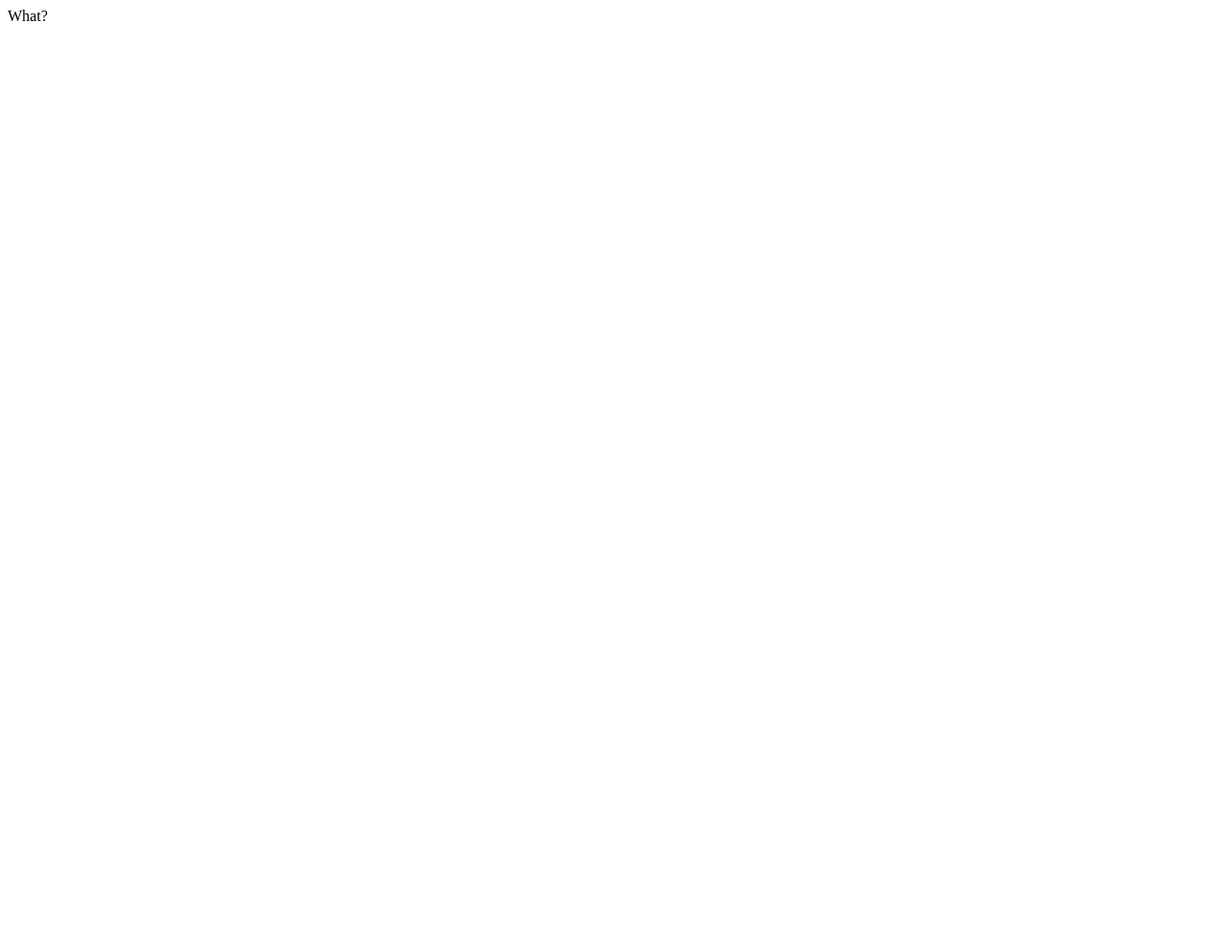
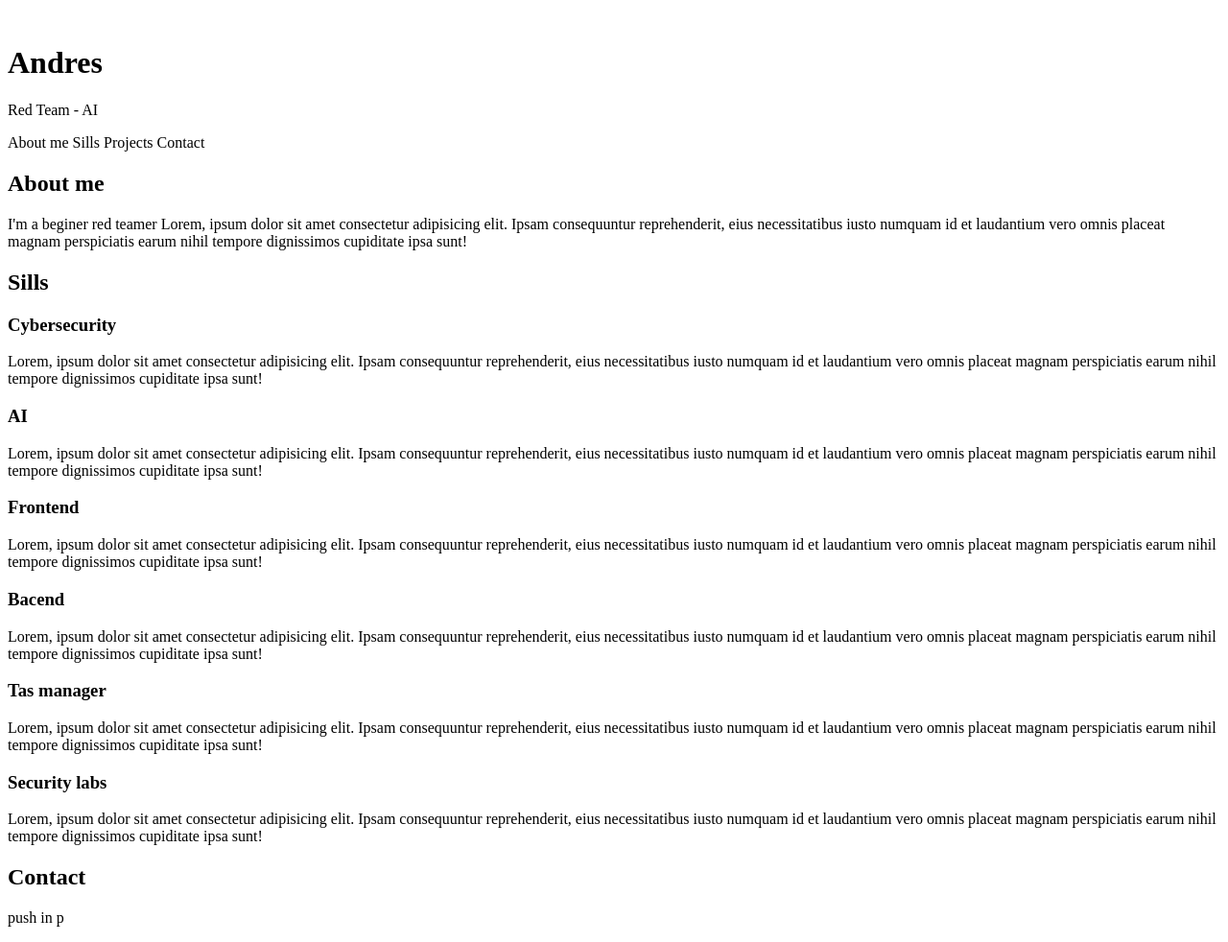
Before and after one commit to AFVP9212/full-upgrade, a plain HTML site: page portfolio/index.html in a window 1280 px wide. Shown: the whole page at 96% size. Before the commit the page ends 800 px from the top, so only its background shows below. Drawn offline with Linux system fonts and the light colour scheme.

Commit message:
HTML structure

```diff
--- a/portfolio/index.html
+++ b/portfolio/index.html
@@ -1 +1,98 @@
-<a> What? </a>
+<!DOCTYPE html>
+<html lang="en">
+<head>
+  <meta charset="UTF-8">
+  <meta name="viewport" content="width=device-width, initial-scale=1.0">
+  <title>About me</title>
+</head>
+<header>
+  <div>
+    <img src="" alt="">
+    <h1>Andres</h1>
+    <p>Red Team - AI </p>
+  </div>
+</header>
+<body>
+  <div>
+    <span>About me</span>
+    <span>Sills</span>
+    <span>Projects</span>
+    <span>Contact</span>
+  </div>
+  <div>
+    <h2>About me</h2>
+    <p>
+      I'm a beginer red teamer
+      Lorem, ipsum dolor sit amet consectetur adipisicing elit.
+      Ipsam consequuntur reprehenderit, eius necessitatibus iusto numquam
+      id et laudantium vero omnis placeat magnam perspiciatis earum nihil
+      tempore dignissimos cupiditate ipsa sunt!
+    </p>
+  </div>
+  <div>
+    <h2>Sills</h2>
+    <div>
+      <h3>Cybersecurity</h3>
+      <p>Lorem, ipsum dolor sit amet consectetur adipisicing elit.
+        Ipsam consequuntur reprehenderit, eius necessitatibus iusto numquam
+        id et laudantium vero omnis placeat magnam perspiciatis earum nihil
+        tempore dignissimos cupiditate ipsa sunt!</p>
+    </div>
+    <div>
+      <h3>AI</h3>
+      <p>Lorem, ipsum dolor sit amet consectetur adipisicing elit.
+        Ipsam consequuntur reprehenderit, eius necessitatibus iusto numquam
+        id et laudantium vero omnis placeat magnam perspiciatis earum nihil
+        tempore dignissimos cupiditate ipsa sunt!</p>
+    </div>
+    <div>
+      <h3>Frontend</h3>
+      <p>Lorem, ipsum dolor sit amet consectetur adipisicing elit.
+        Ipsam consequuntur reprehenderit, eius necessitatibus iusto numquam
+        id et laudantium vero omnis placeat magnam perspiciatis earum nihil
+        tempore dignissimos cupiditate ipsa sunt!</p>
+    </div>
+    <div>
+      <h3>Bacend</h3>
+      <p>Lorem, ipsum dolor sit amet consectetur adipisicing elit.
+        Ipsam consequuntur reprehenderit, eius necessitatibus iusto numquam
+        id et laudantium vero omnis placeat magnam perspiciatis earum nihil
+        tempore dignissimos cupiditate ipsa sunt!</p>
+    </div>
+  </div>
+  <div>
+    <div>
+      <h3>Tas manager</h3>
+      <p>
+        Lorem, ipsum dolor sit amet consectetur adipisicing elit.
+        Ipsam consequuntur reprehenderit, eius necessitatibus iusto numquam
+        id et laudantium vero omnis placeat magnam perspiciatis earum nihil
+        tempore dignissimos cupiditate ipsa sunt!
+      </p>
+    </div>
+    <div>
+      <h3>Security labs</h3>
+      <p>
+        Lorem, ipsum dolor sit amet consectetur adipisicing elit.
+        Ipsam consequuntur reprehenderit, eius necessitatibus iusto numquam
+        id et laudantium vero omnis placeat magnam perspiciatis earum nihil
+        tempore dignissimos cupiditate ipsa sunt!
+      </p>
+    </div>
+  </div>
+  <div>
+    <h2>Contact</h2>
+    <div>
+      <h3></h3>
+      <p></p>
+    </div>
+    <div>
+      <h3></h3>
+      <p></p>
+    </div>
+  </div>
+</body>
+<footer>
+  <p>push in p</p>
+</footer>
+</html>
```
